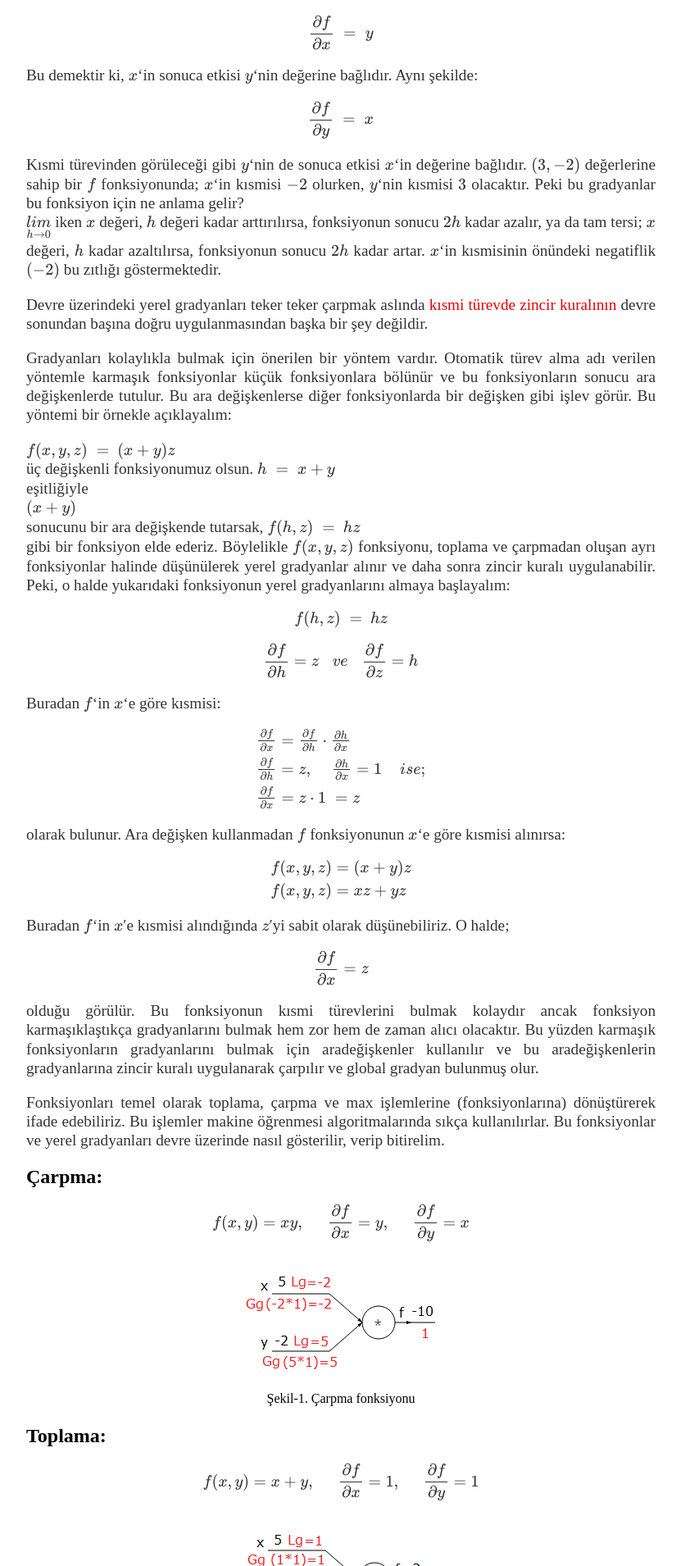
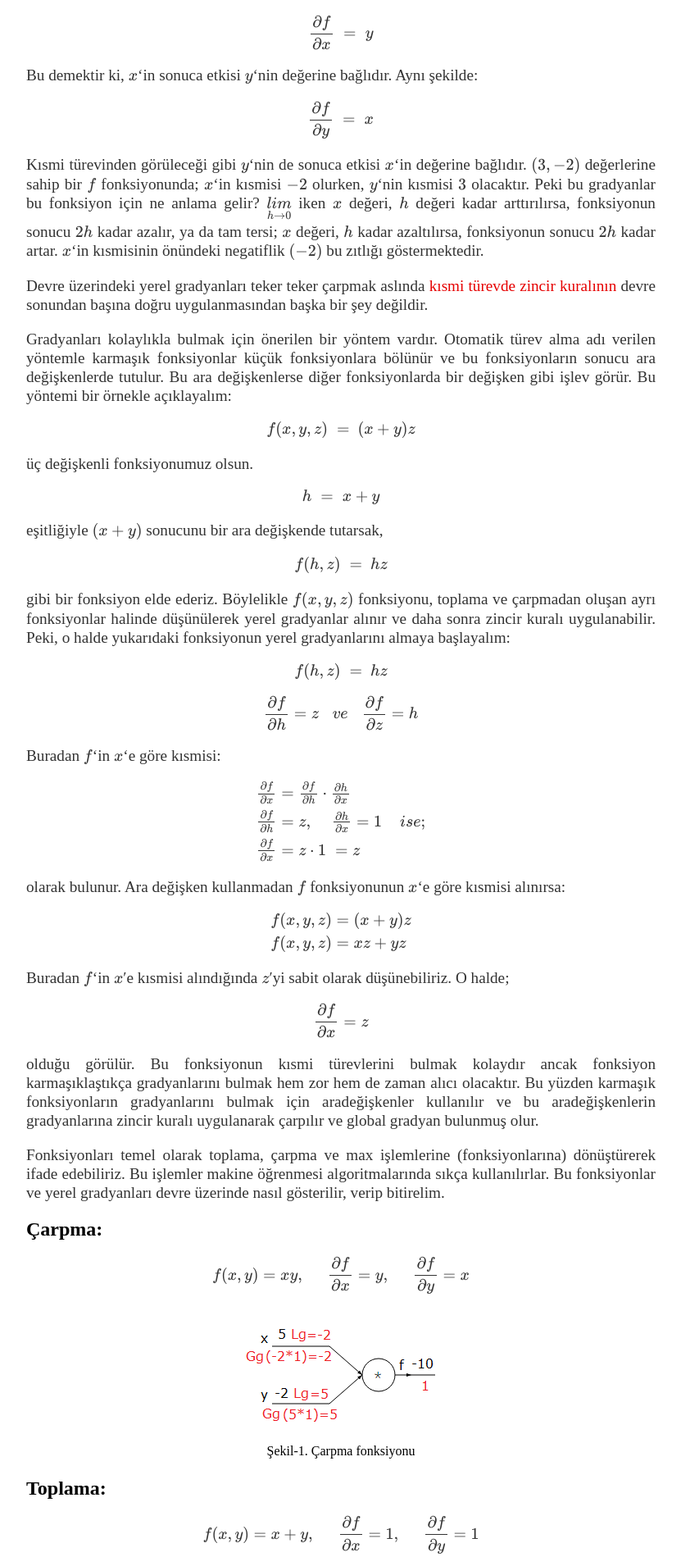
Before and after one commit to tekinonlayn/gi.github.io, a Jekyll site: the page built from _posts/2016-04-15-Backpropagation-algoritmasi-icin-gradyan-alma.md, in a window 1280 px wide. Shown: the part 933-2843 px from the top of the page at 82% size, without its empty margins (224-1055 px from the left). Built offline with Jekyll 4.4.1, drawn with Linux system fonts in a browser that asks for light colours; formulas are drawn with MathJax 3.

Commit message:
Update 2016-04-15-Backpropagation-algoritmasi-icin-gradyan-alma.md

```diff
--- a/_posts/2016-04-15-Backpropagation-algoritmasi-icin-gradyan-alma.md
+++ b/_posts/2016-04-15-Backpropagation-algoritmasi-icin-gradyan-alma.md
@@ -15,21 +15,14 @@ Bir fonksiyonun gradyanını almak, değişkenlerin fonksiyon sonucuna ne düzey
 <p>$$\frac{\partial f}{\partial x}\;=\;y$$</p>
 Bu demektir ki, $$x$$'in sonuca etkisi $$y$$'nin değerine bağlıdır. Aynı şekilde:
 <p>$$\frac{\partial f}{\partial y}\;=\;x$$</p>Kısmi türevinden görüleceği gibi $$y$$'nin de sonuca etkisi $$x$$'in değerine bağlıdır.
-$$(3,-2)$$ değerlerine sahip bir $$f$$ fonksiyonunda; $$x$$'in kısmisi $$-2$$ olurken, $$y$$'nin kısmisi $$3$$ olacaktır. Peki bu gradyanlar bu fonksiyon için ne anlama gelir?<br />
-$$\underset{h\rightarrow0}{lim}$$ iken $$x$$ değeri, $$h$$ değeri kadar arttırılırsa, fonksiyonun sonucu $$2h$$ kadar azalır, ya da tam tersi; $$x$$ değeri, $$h$$ kadar azaltılırsa, fonksiyonun sonucu $$2h$$ kadar artar. $$x$$'in kısmisinin önündeki negatiflik $$(-2)$$ bu zıtlığı göstermektedir.
+$$(3,-2)$$ değerlerine sahip bir $$f$$ fonksiyonunda; $$x$$'in kısmisi $$-2$$ olurken, $$y$$'nin kısmisi $$3$$ olacaktır. Peki bu gradyanlar bu fonksiyon için ne anlama gelir? $$\underset{h\rightarrow0}{lim}$$ iken $$x$$ değeri, $$h$$ değeri kadar arttırılırsa, fonksiyonun sonucu $$2h$$ kadar azalır, ya da tam tersi; $$x$$ değeri, $$h$$ kadar azaltılırsa, fonksiyonun sonucu $$2h$$ kadar artar. $$x$$'in kısmisinin önündeki negatiflik $$(-2)$$ bu zıtlığı göstermektedir.
 
 Devre üzerindeki yerel gradyanları teker teker çarpmak aslında <a href="/blog/2016/04/06/kismi-turev-partial-differentiation">kısmi türevde zincir kuralının</a> devre sonundan başına doğru uygulanmasından başka bir şey değildir.
 
 Gradyanları kolaylıkla bulmak için önerilen bir yöntem vardır. Otomatik türev alma adı verilen yöntemle karmaşık fonksiyonlar küçük fonksiyonlara bölünür ve bu fonksiyonların sonucu ara değişkenlerde tutulur. Bu ara değişkenlerse diğer fonksiyonlarda bir değişken gibi işlev görür. Bu yöntemi bir örnekle açıklayalım:
-
-$$f(x,y,z)\;=\:(x+y)z$$<br />
-üç değişkenli fonksiyonumuz olsun.
-$$h\;=\;x+y$$<br />
-eşitliğiyle <br />
-$$(x + y)$$ <br />
-sonucunu bir ara değişkende tutarsak,
-$$f(h,z)\;=\:hz$$<br />
-gibi bir fonksiyon elde ederiz.
+<p>$$f(x,y,z)\;=\:(x+y)z$$</p> üç değişkenli fonksiyonumuz olsun.
+<p>$$h\;=\;x+y$$</p> eşitliğiyle $$(x + y)$$ sonucunu bir ara değişkende tutarsak,
+<p>$$f(h,z)\;=\:hz$$</p> gibi bir fonksiyon elde ederiz.
 Böylelikle $$f(x,y,z)$$ fonksiyonu, toplama ve çarpmadan oluşan ayrı fonksiyonlar halinde düşünülerek yerel gradyanlar alınır ve daha sonra zincir kuralı uygulanabilir. Peki, o halde yukarıdaki fonksiyonun yerel gradyanlarını almaya başlayalım:
 <p>$$f(h,z)\;=\:hz$$</p>
 <p>$$\frac{\partial f}{\partial h}=z\;\;\;ve\;\;\;\frac{\partial f}{\partial z}=h$$</p>
```
